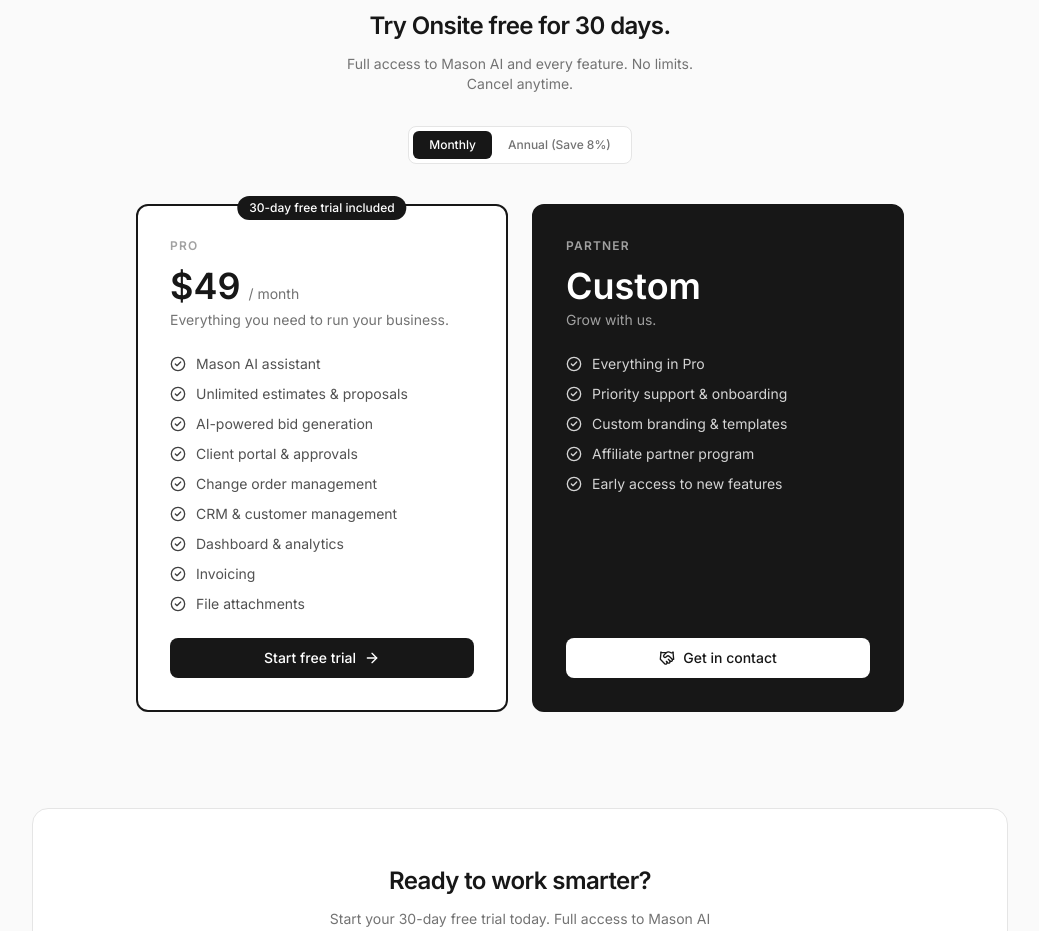
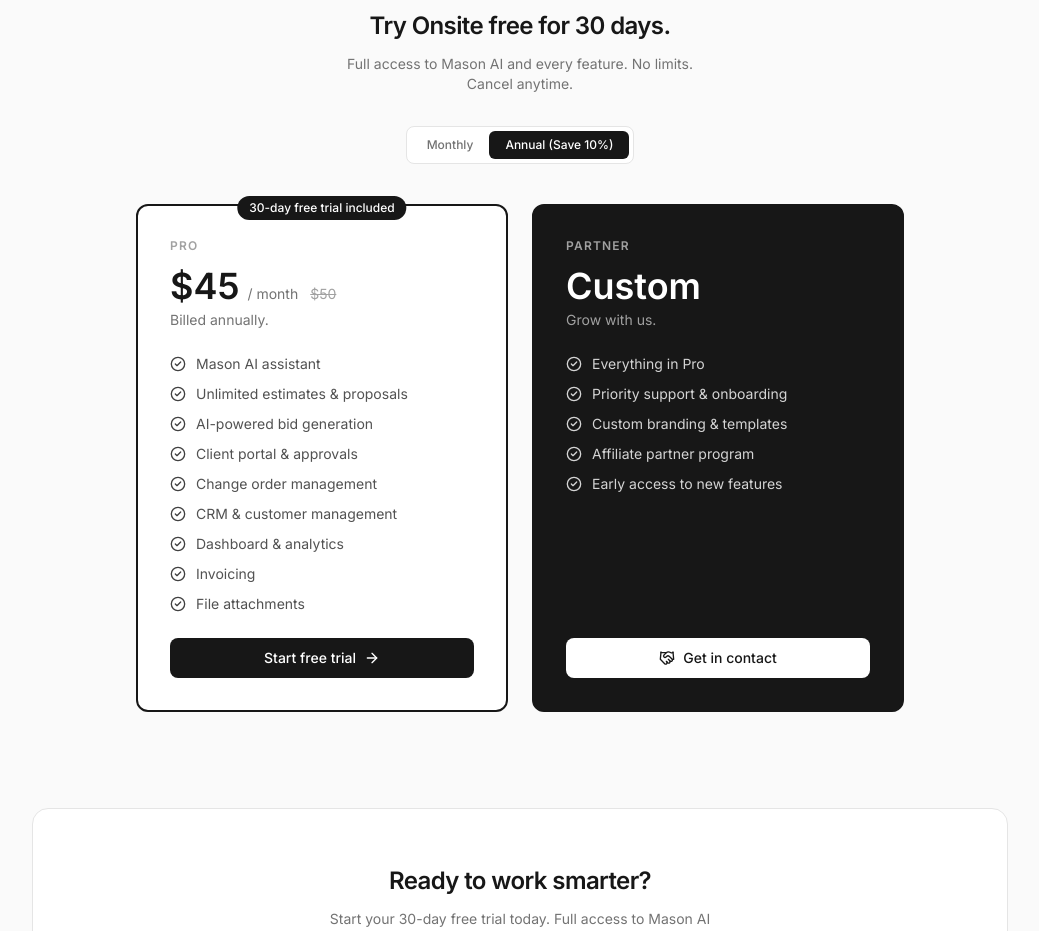
Before and after one commit to onsiteai/getonsiteai, a React (Vite) app: page / in a window 1280 px wide. Shown: the part 1101-2032 px from the top of the page, without its empty margins (120-1159 px from the left). Built offline with nearby package versions, Linux system fonts and the light colour scheme; no server answers.

Commit message:
feat: default to annual pricing, update monthly to $50, save 10% label

```diff
--- a/src/App.tsx
+++ b/src/App.tsx
@@ -105,7 +105,7 @@
 }
 
 function BillingToggle() {
-  const [isAnnual, setIsAnnual] = useState(false)
+  const [isAnnual, setIsAnnual] = useState(true)
   const [isLoading, setIsLoading] = useState(false)
 
   async function handleStartTrial() {
@@ -134,7 +134,7 @@
             isAnnual ? 'bg-neutral-900 text-white' : 'text-neutral-500 hover:text-neutral-900',
           )}
         >
-          Annual (Save 8%)
+          Annual (Save 10%)
         </button>
       </div>
 
@@ -157,11 +157,11 @@
                 <>
                   <span className="text-4xl font-semibold text-neutral-900">$45</span>
                   <span className="text-sm text-neutral-500">/ month</span>
-                  <span className="text-sm text-neutral-400 line-through ml-1">$49</span>
+                  <span className="text-sm text-neutral-400 line-through ml-1">$50</span>
                 </>
               ) : (
                 <>
-                  <span className="text-4xl font-semibold text-neutral-900">$49</span>
+                  <span className="text-4xl font-semibold text-neutral-900">$50</span>
                   <span className="text-sm text-neutral-500">/ month</span>
                 </>
               )}
```
